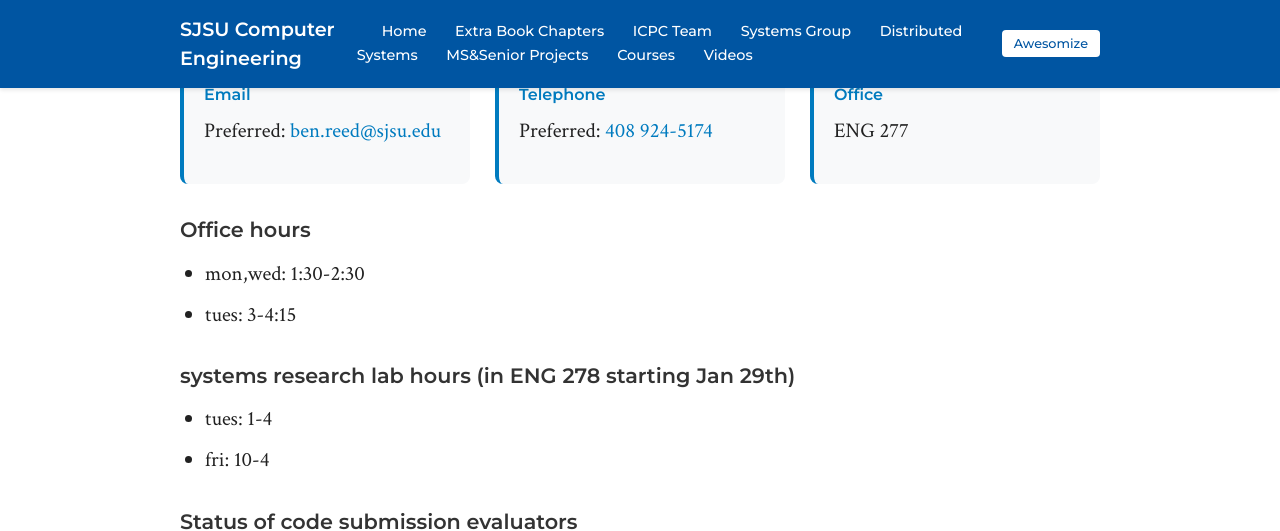
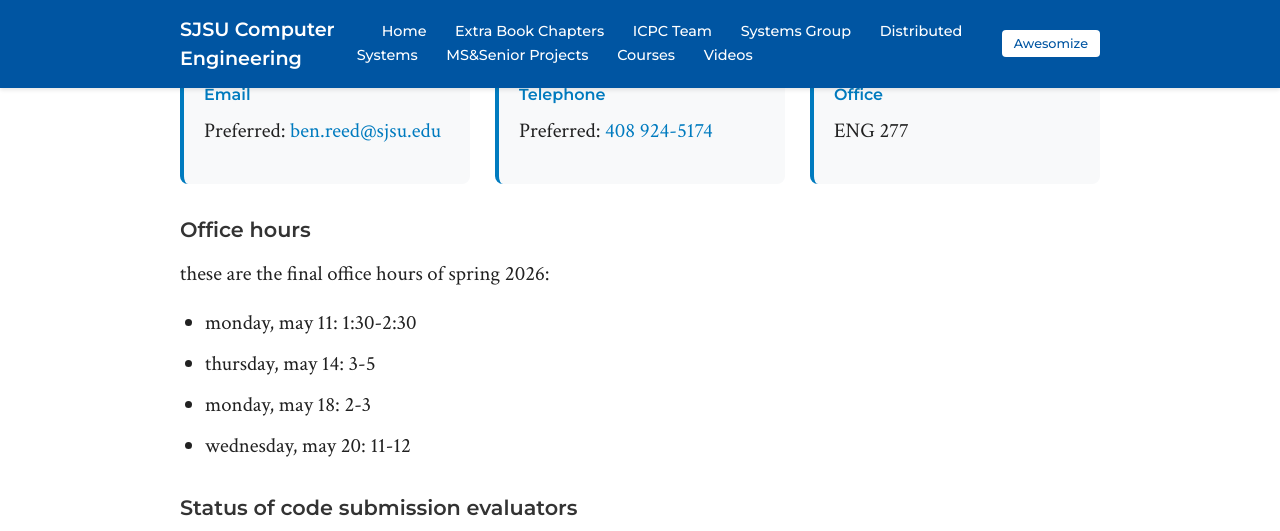
Before and after one commit to breed/benreed-sjsu, a Jekyll site: the page built from index.md, in a window 1280 px wide and 900 px high, scrolled down 729 px, cut to the strip 0-531 px from the top of the window. Built offline with Jekyll 4.4.1, drawn with Linux system fonts in a browser that asks for light colours.

Commit message:
end of semester office hours

```diff
--- a/index.md
+++ b/index.md
@@ -39,13 +39,12 @@
 
 ### Office hours
 
-* mon,wed: 1:30-2:30
-* tues: 3-4:15
+these are the final office hours of spring 2026:
 
-### systems research lab hours (in ENG 278 starting Jan 29th)
-
-* tues: 1-4
-* fri: 10-4
+* monday, may 11: 1:30-2:30
+* thursday, may 14: 3-5
+* monday, may 18: 2-3
+* wednesday, may 20: 11-12
 
 ### Status of code submission evaluators
 <iframe src="https://procpatrol.live/embed/a582f3ee-6242-48d7-9263-6a614f737fc2" width="400" height="200" frameborder="0"></iframe>
```
